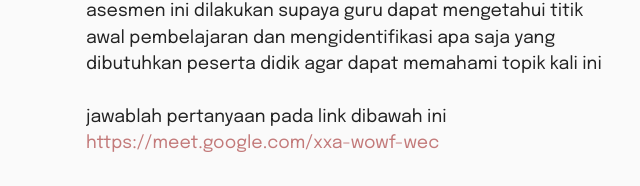
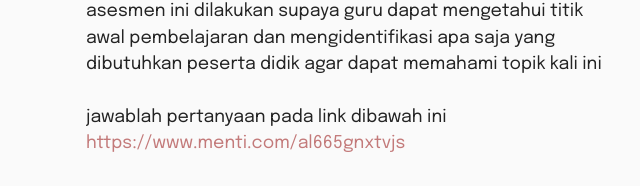
Before and after one commit to gilangkharisma/PJJmediapembelajaranPSLV, a plain HTML site: page index.html in a window 1280 px wide. Shown: the part 2530-2716 px from the top of the page, 0-640 px from the left. Drawn offline with Linux system fonts and the light colour scheme.

Commit message:
penyesuaian di link menti meternya

```diff
--- a/index.html
+++ b/index.html
@@ -20,7 +20,7 @@
   <link rel="stylesheet" href="assets/theme/css/style.css">
   <link rel="preload" href="https://fonts.googleapis.com/css?family=Epilogue:100,200,300,400,500,600,700,800,900,100i,200i,300i,400i,500i,600i,700i,800i,900i&display=swap" as="style" onload="this.onload=null;this.rel='stylesheet'">
   <noscript><link rel="stylesheet" href="https://fonts.googleapis.com/css?family=Epilogue:100,200,300,400,500,600,700,800,900,100i,200i,300i,400i,500i,600i,700i,800i,900i&display=swap"></noscript>
-  <link rel="preload" as="style" href="assets/mobirise/css/mbr-additional.css?v=ENP6Mp"><link rel="stylesheet" href="assets/mobirise/css/mbr-additional.css?v=ENP6Mp" type="text/css">
+  <link rel="preload" as="style" href="assets/mobirise/css/mbr-additional.css?v=1QDA4w"><link rel="stylesheet" href="assets/mobirise/css/mbr-additional.css?v=1QDA4w" type="text/css">
 
 
 
@@ -215,7 +215,7 @@
         <div class="row justify-content-center">
             <div class="item features-without-image mb-5 col-12 col-md-6 active">
                 <div class="item-wrapper">
-                    <p class="mbr-text mbr-fonts-style mb-4 display-7">Asesmen Diagnostik Kognitif<br><br>asesmen ini dilakukan supaya guru dapat mengetahui titik awal pembelajaran dan mengidentifikasi apa saja yang dibutuhkan peserta didik agar dapat memahami topik kali ini<br><br>jawablah pertanyaan pada link dibawah ini<br><a href="https://meet.google.com/xxa-wowf-wec" class="text-primary" target="_blank">https://meet.google.com/xxa-wowf-wec</a><br></p>
+                    <p class="mbr-text mbr-fonts-style mb-4 display-7">Asesmen Diagnostik Kognitif<br><br>asesmen ini dilakukan supaya guru dapat mengetahui titik awal pembelajaran dan mengidentifikasi apa saja yang dibutuhkan peserta didik agar dapat memahami topik kali ini<br><br>jawablah pertanyaan pada link dibawah ini<br><a href="https://www.menti.com/al665gnxtvjs" class="text-primary" target="_blank">https://www.menti.com/al665gnxtvjs</a><br></p>
                     <div class="d-flex mb-md-0 mb-4">
                         <div class="image-wrapper">
                             <img src="assets/images/1733292147708-64x85.webp" alt="Mobirise Website Builder" data-slide-to="0" data-bs-slide-to="0">
```
Also changed, not shown: page3.html (+2 -2 lines).
